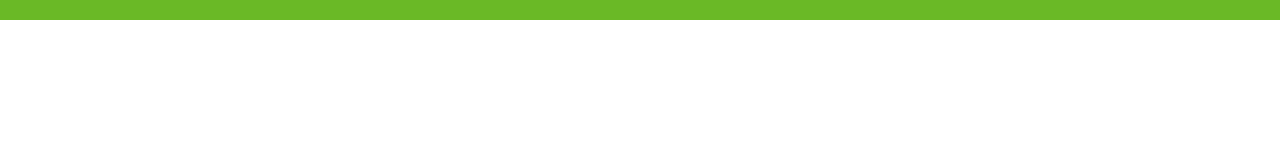
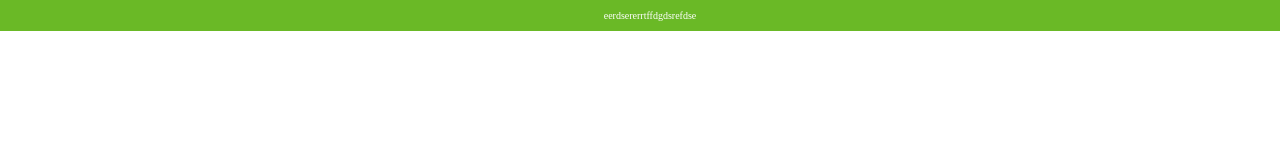
Before and after one commit to YelyzavetaPolytsia1/Projekt-INF-2TA, a plain HTML site: page index.html in a window 1280 px wide. Shown: the top 160 px of the page. Drawn offline with Linux system fonts and the light colour scheme.

Commit message:
Update index.html

```diff
--- a/index.html
+++ b/index.html
@@ -18,12 +18,20 @@
       }
 
       #info {
+        position: fixed;
+        top:0;
+        left: 0;
+        z-index: 9;
+        width: 100%;
+      }
+      body {
+        min-height: 200vh;
       }
     </style>
   </head>
   <body>
     <header>
-      <div id="info" class="bg-green"
+      <div id="info" class="bg-green">eerdsererrtffdgdsrefdse</div>
     </header>
     <main>
 
```
